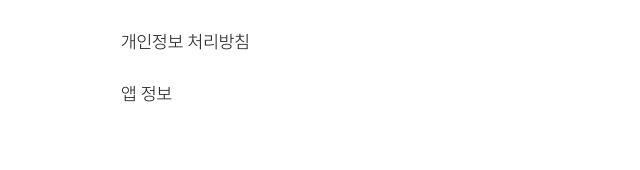
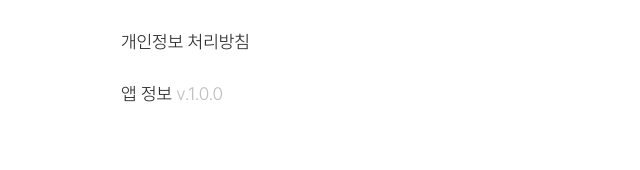
Before and after one commit to JjimKong/Frontend, a React (Vite) app: page /mypage in a window 1280 px wide. Shown: the part 405-575 px from the top of the page, without its empty margins (315-955 px from the left). Built offline with nearby package versions, Linux system fonts and the light colour scheme.

Commit message:
fix: 앱 정보 페이지 삭제

```diff
--- a/src/routes/pages/Information.tsx
+++ /dev/null
@@ -1,7 +0,0 @@
-export default function Information() {
-    return (
-        <>
-            <h1>Information Component</h1>
-        </>
-    );
-}
--- a/src/routes/pages/Mypage.tsx
+++ b/src/routes/pages/Mypage.tsx
@@ -79,12 +79,9 @@ export default function Mypage() {
                     >
                         개인정보 처리방침
                     </Link>
-                    <Link
-                        to="information"
-                        className="px-2.5 py-3 rounded-lg active:bg-gray100 ease-in-out duration-200 text-lg"
-                    >
-                        앱 정보
-                    </Link>
+                    <div className="px-2.5 py-3 rounded-lg active:bg-gray100 ease-in-out duration-200 text-lg">
+                        앱 정보 <span className="text-gray500">v.1.0.0</span>
+                    </div>
                 </div>
             </div>
 
```
